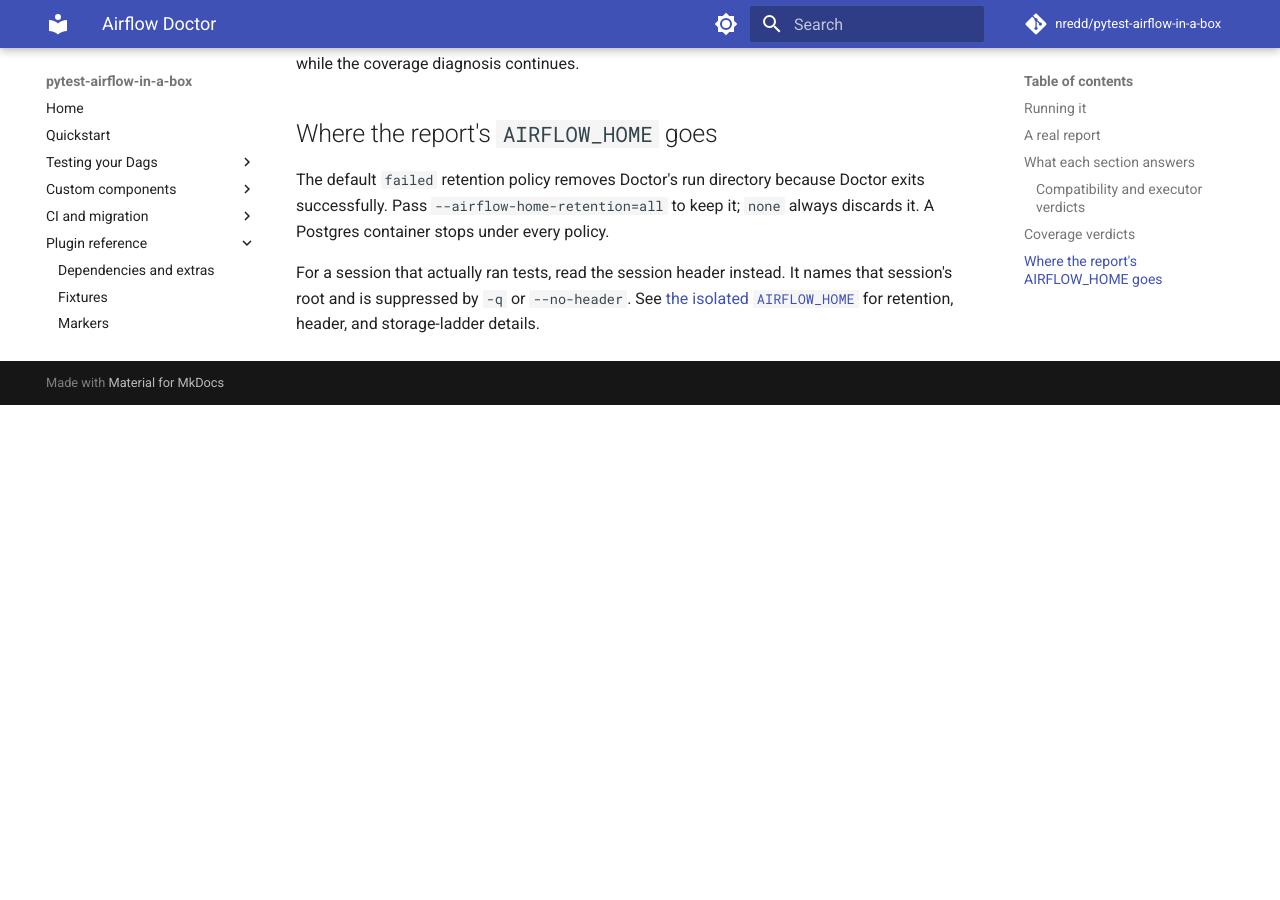
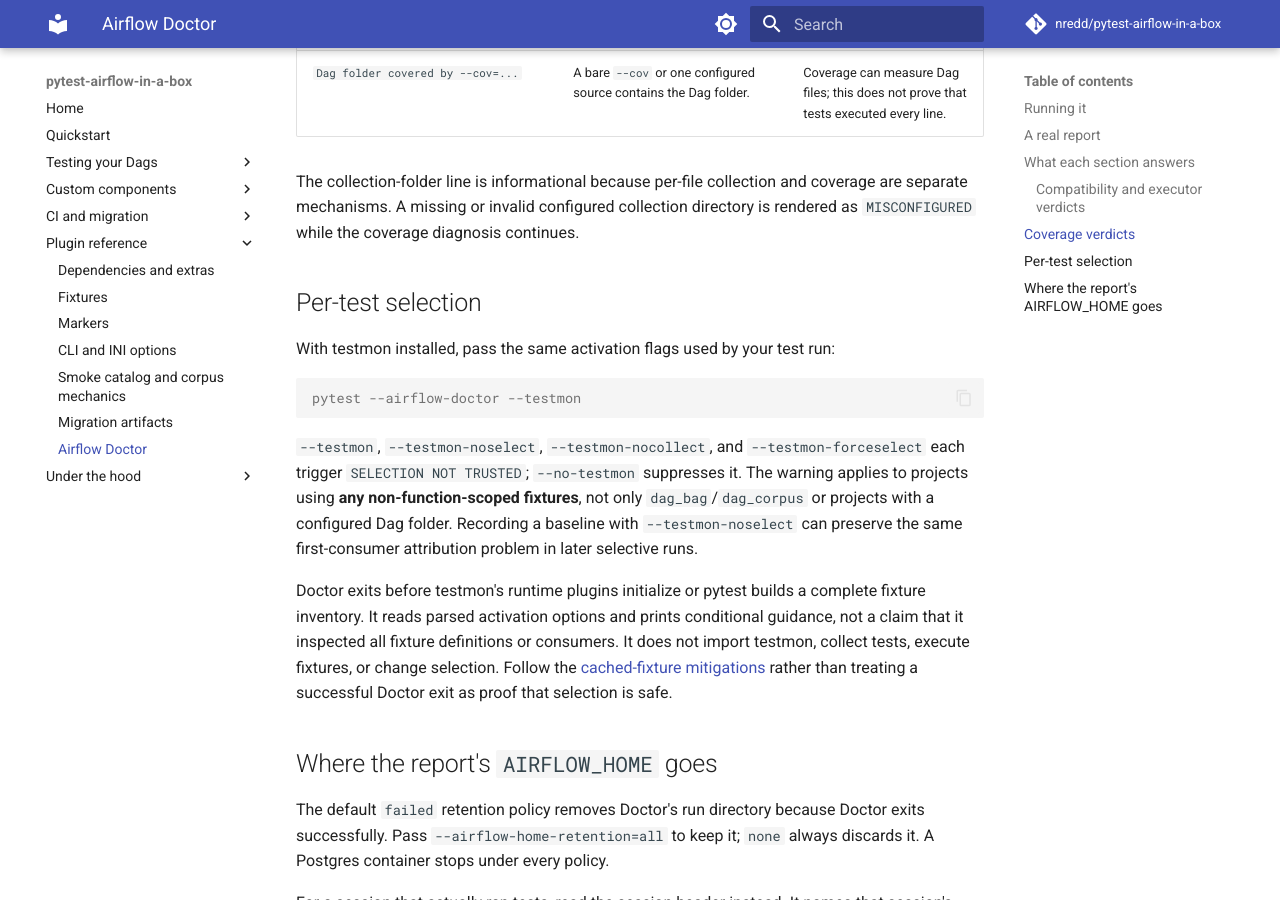
Before and after one commit to nredd/pytest-airflow-in-a-box, an MkDocs documentation site: the page built from docs/reference/diagnostics.md, in a window 1280 px wide and 900 px high, scrolled down 3867 px. Built offline with MkDocs 1.6.1 and Material for MkDocs 9.7.7, drawn with Linux system fonts in a browser that asks for light colours; comment, search, counter and statistics services are not loaded; before the commit the page ends 4272 px from its top, so only the background shows below that; some of the changed text lies outside the part shown.

Commit message:
Warn about testmon selection with cached fixtures (#377)
Co-authored-by: Claude <noreply@anthropic.com>

````diff
--- a/docs/reference/diagnostics.md
+++ b/docs/reference/diagnostics.md
@@ -2,7 +2,8 @@
 
 Use `pytest --airflow-doctor` to inspect the environment this plugin actually bootstrapped. It
 is a one-shot preflight for storage, Airflow compatibility, executor configuration, migration
-settings, and Dag coverage -- not a test run or a replacement for the smoke catalog.
+settings, Dag coverage, and per-test selection risks -- not a test run or a replacement for
+the smoke catalog.
 
 The most valuable check catches false-green coverage. A repository can report 100% for `src/`
 while never measuring its `dags/` folder; neither pytest nor `pytest-cov` treats those absent
@@ -70,6 +71,9 @@ field under `Versions and capabilities`.
 - Collection folder: not configured (`--collect-dag-folder` / `airflow_collect_dags_folder`)
 - NOT COVERED: the Dag folder sits outside every configured `--cov` source, so Dag files are silently missing from the report. Add it: `pytest --cov=/tmp/repo/dags --cov-report=term-missing`
 
+## Per-test selection
+- `pytest-testmon`: not requested (or disabled by `--no-testmon`)
+
 ## API server
 - Not started: this diagnostic run did not request the `api_server_url` fixture.
 ```
@@ -86,6 +90,7 @@ field under `Versions and capabilities`.
 | **Migration-strict** | Whether Airflow 2-to-3 warning promotion is disabled, enabled on Airflow 2, or enabled where it is a no-op. | See [migration-strict mode](../guide/migration.md#migration-strict-mode). |
 | **Worker environment drift** | Whether an xdist worker or isolated child rejects inherited bootstrap-variable drift (`error`) or reinstalls the controller's values and warns (`repair`). | Keep `error` unless a foreign conftest or plugin cannot be changed; `repair` does not prevent a later mutation. See [environment ownership](../internals/test-environments.md#pytest-xdist-and-environment-ownership). |
 | **Dag coverage** | The resolved Dag folder, the independent per-file collection folder, pytest-cov activation, and whether an active source contains the Dag folder. | Use the verdict table below and the [Dag coverage guide](../guide/smoke-tests.md#dag-coverage). |
+| **Per-test selection** | Whether a testmon mode was requested and cached fixtures can invalidate dependency attribution. | Keep corpus consumers out of testmon runs; see [cached fixtures](fixtures.md#per-test-selection-and-cached-fixtures). |
 | **API server** | Always `Not started`: Doctor exits before a fixture can activate the lazy server. | Use the [REST API fixtures](../guide/rest-api.md) in a real test when server behavior is the subject. |
 
 ### Compatibility and executor verdicts
@@ -119,6 +124,27 @@ The collection-folder line is informational because per-file collection and cove
 separate mechanisms. A missing or invalid configured collection directory is rendered as
 `MISCONFIGURED` while the coverage diagnosis continues.
 
+## Per-test selection
+
+With testmon installed, pass the same activation flags used by your test run:
+
+```console
+pytest --airflow-doctor --testmon
+```
+
+`--testmon`, `--testmon-noselect`, `--testmon-nocollect`, and `--testmon-forceselect` each
+trigger `SELECTION NOT TRUSTED`; `--no-testmon` suppresses it. The warning applies to projects
+using **any non-function-scoped fixtures**, not only `dag_bag`/`dag_corpus` or projects with a
+configured Dag folder. Recording a baseline with `--testmon-noselect` can preserve the same
+first-consumer attribution problem in later selective runs.
+
+Doctor exits before testmon's runtime plugins initialize or pytest builds a complete fixture
+inventory. It reads parsed activation options and prints conditional guidance, not a claim
+that it inspected all fixture definitions or consumers. It does not import testmon, collect
+tests, execute fixtures, or change selection. Follow the
+[cached-fixture mitigations](fixtures.md#per-test-selection-and-cached-fixtures) rather than
+treating a successful Doctor exit as proof that selection is safe.
+
 ## Where the report's `AIRFLOW_HOME` goes
 
 The default `failed` retention policy removes Doctor's run directory because Doctor exits
````
Also changed, not shown: changelog.d/371.changed.md (added, +1 -0 lines), docs/quickstart.md (+3 -1 lines), docs/reference/fixtures.md (+21 -0 lines), 2 other files.
